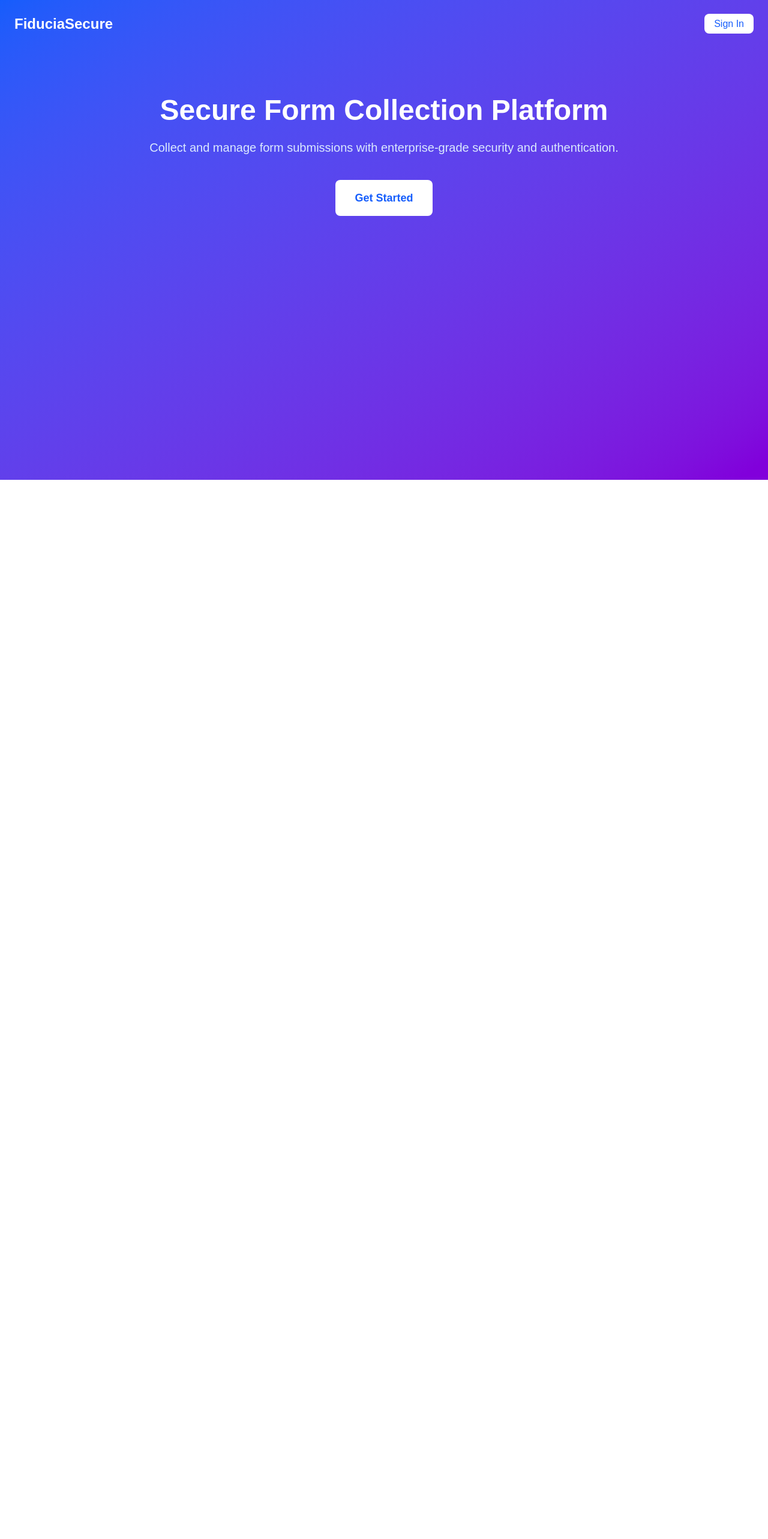
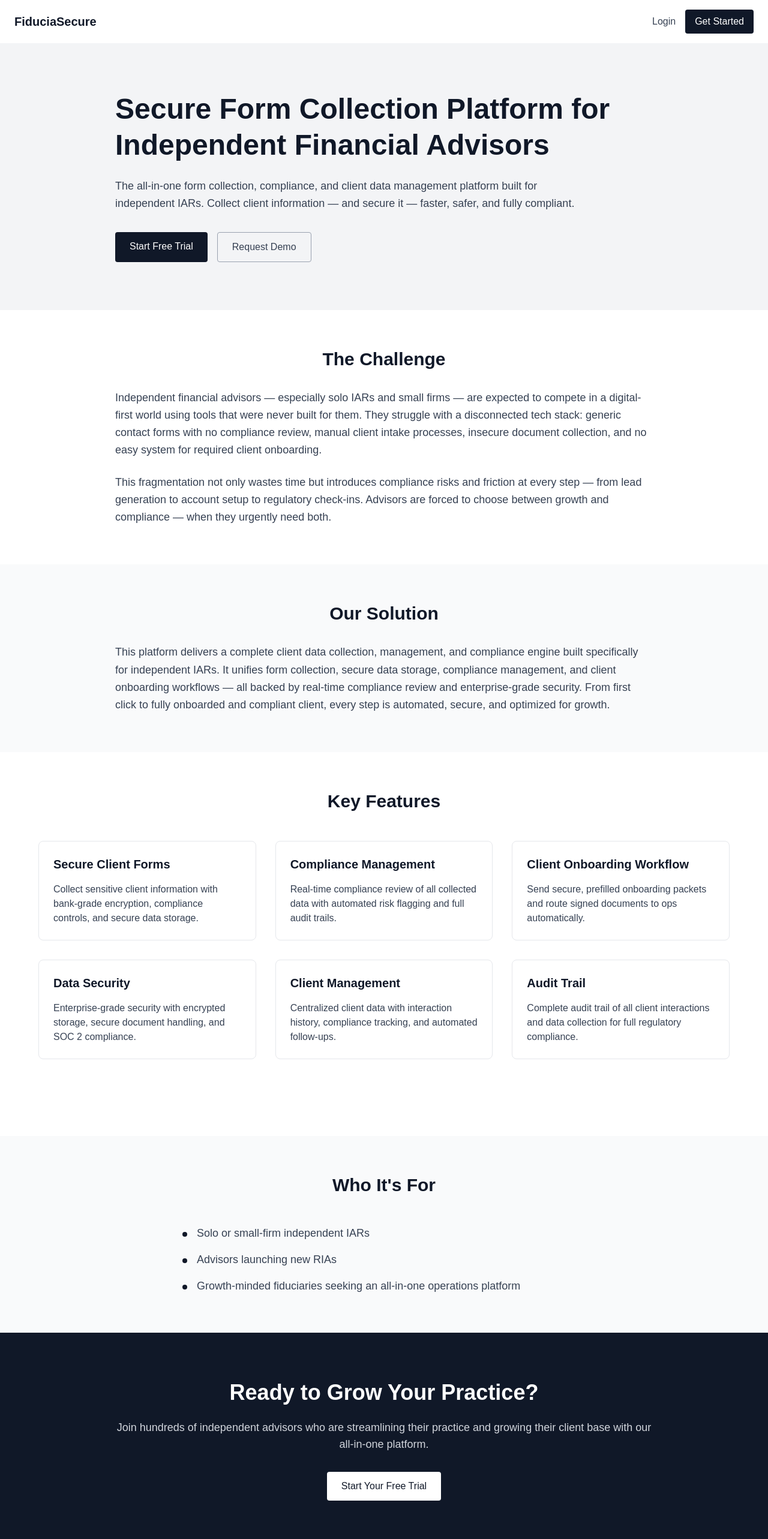
Before and after one commit to curtiss18/fiduciasecure, a Next.js app: page / in a window 1280 px wide. Shown: the top 2566 px of the page at 60% size. Before the commit the page ends 800 px from the top, so only its background shows below. Built offline with nearby package versions, Linux system fonts and the light colour scheme; no server answers.

Commit message:
Update Landing Page

```diff
--- a/src/app/page.tsx
+++ b/src/app/page.tsx
@@ -17,47 +17,215 @@ export default function Home() {
   }, [])
 
   return (
-    <div className="min-h-screen bg-gradient-to-br from-blue-600 to-purple-700">
-      <nav className="p-6">
+    <div className="min-h-screen bg-white">
+      {/* Navigation */}
+      <nav className="bg-white py-4 px-6">
         <div className="max-w-7xl mx-auto flex justify-between items-center">
-          <h1 className="text-2xl font-bold text-white">FiduciaSecure</h1>
-          <div>
+          <div className="text-xl font-semibold text-gray-900">
+            FiduciaSecure
+          </div>
+          <div className="flex items-center space-x-4">
             {user ? (
               <Link
                 href="/dashboard"
-                className="bg-white text-blue-600 hover:bg-gray-100 px-4 py-2 rounded-lg font-medium"
+                className="bg-gray-900 text-white px-4 py-2 rounded font-medium hover:bg-gray-800 transition-colors"
               >
                 Dashboard
               </Link>
             ) : (
+              <>
                 <Link
                   href="/login"
-                className="bg-white text-blue-600 hover:bg-gray-100 px-4 py-2 rounded-lg font-medium"
+                  className="text-gray-700 hover:text-gray-900 font-medium"
                 >
-                Sign In
+                  Login
                 </Link>
+                <Link
+                  href="/login"
+                  className="bg-gray-900 text-white px-4 py-2 rounded font-medium hover:bg-gray-800 transition-colors"
+                >
+                  Get Started
+                </Link>
+              </>
             )}
           </div>
         </div>
       </nav>
 
-      <div className="max-w-4xl mx-auto px-6 py-20 text-center">
-        <h2 className="text-5xl font-bold text-white mb-6">
-          Secure Form Collection Platform
+      {/* Hero Section */}
+      <section className="bg-gray-100 py-20 px-6">
+        <div className="max-w-4xl mx-auto">
+          <h1 className="text-5xl font-bold text-gray-900 mb-6 leading-tight">
+            Secure Form Collection Platform for Independent Financial Advisors
+          </h1>
+          <p className="text-lg text-gray-700 mb-8 leading-relaxed max-w-3xl">
+            The all-in-one form collection, compliance, and client data management platform
+            built for independent IARs. Collect client information — and secure it — faster,
+            safer, and fully compliant.
+          </p>
+
+          {!user && (
+            <div className="flex space-x-4">
+              <Link
+                href="/login"
+                className="bg-gray-900 text-white px-6 py-3 rounded font-medium hover:bg-gray-800 transition-colors"
+              >
+                Start Free Trial
+              </Link>
+              <Link
+                href="/login"
+                className="border border-gray-400 text-gray-700 px-6 py-3 rounded font-medium hover:bg-gray-50 transition-colors"
+              >
+                Request Demo
+              </Link>
+            </div>
+          )}
+        </div>
+      </section>
+      {/* The Challenge */}
+      <section className="py-16 px-6">
+        <div className="max-w-4xl mx-auto">
+          <h2 className="text-3xl font-bold text-gray-900 mb-8 text-center">
+            The Challenge
           </h2>
-        <p className="text-xl text-blue-100 mb-10">
-          Collect and manage form submissions with enterprise-grade security and authentication.
+          <p className="text-lg text-gray-700 mb-6 leading-relaxed">
+            Independent financial advisors — especially solo IARs and small firms — are expected to compete in a
+            digital-first world using tools that were never built for them. They struggle with a disconnected tech stack:
+            generic contact forms with no compliance review, manual client intake processes, insecure document collection,
+            and no easy system for required client onboarding.
+          </p>
+          <p className="text-lg text-gray-700 leading-relaxed">
+            This fragmentation not only wastes time but introduces compliance risks and friction at every step —
+            from lead generation to account setup to regulatory check-ins. Advisors are forced to choose between growth
+            and compliance — when they urgently need both.
+          </p>
+        </div>
+      </section>
+
+      {/* Our Solution */}
+      <section className="py-16 px-6 bg-gray-50">
+        <div className="max-w-4xl mx-auto">
+          <h2 className="text-3xl font-bold text-gray-900 mb-8 text-center">
+            Our Solution
+          </h2>
+          <p className="text-lg text-gray-700 leading-relaxed">
+            This platform delivers a complete client data collection, management, and compliance engine built specifically
+            for independent IARs. It unifies form collection, secure data storage, compliance management, and client
+            onboarding workflows — all backed by real-time compliance review and enterprise-grade security. From first click
+            to fully onboarded and compliant client, every step is automated, secure, and optimized for growth.
+          </p>
+        </div>
+      </section>
+
+      {/* Key Features */}
+      <section className="py-16 px-6">
+        <div className="max-w-6xl mx-auto">
+          <h2 className="text-3xl font-bold text-gray-900 mb-12 text-center">
+            Key Features
+          </h2>
+
+          <div className="grid md:grid-cols-3 gap-8 mb-16">
+            <div className="border border-gray-200 rounded-lg p-6">
+              <h3 className="text-xl font-semibold text-gray-900 mb-4">Secure Client Forms</h3>
+              <p className="text-gray-700">
+                Collect sensitive client information with bank-grade encryption, compliance controls, and secure data storage.
+              </p>
+            </div>
+
+            <div className="border border-gray-200 rounded-lg p-6">
+              <h3 className="text-xl font-semibold text-gray-900 mb-4">Compliance Management</h3>
+              <p className="text-gray-700">
+                Real-time compliance review of all collected data with automated risk flagging and full audit trails.
+              </p>
+            </div>
+
+            <div className="border border-gray-200 rounded-lg p-6">
+              <h3 className="text-xl font-semibold text-gray-900 mb-4">Client Onboarding Workflow</h3>
+              <p className="text-gray-700">
+                Send secure, prefilled onboarding packets and route signed documents to ops automatically.
+              </p>
+            </div>
+            <div className="border border-gray-200 rounded-lg p-6">
+              <h3 className="text-xl font-semibold text-gray-900 mb-4">Data Security</h3>
+              <p className="text-gray-700">
+                Enterprise-grade security with encrypted storage, secure document handling, and SOC 2 compliance.
+              </p>
+            </div>
+
+            <div className="border border-gray-200 rounded-lg p-6">
+              <h3 className="text-xl font-semibold text-gray-900 mb-4">Client Management</h3>
+              <p className="text-gray-700">
+                Centralized client data with interaction history, compliance tracking, and automated follow-ups.
+              </p>
+            </div>
+
+            <div className="border border-gray-200 rounded-lg p-6">
+              <h3 className="text-xl font-semibold text-gray-900 mb-4">Audit Trail</h3>
+              <p className="text-gray-700">
+                Complete audit trail of all client interactions and data collection for full regulatory compliance.
+              </p>
+            </div>
+          </div>
+        </div>
+      </section>
+
+      {/* Who It's For */}
+      <section className="py-16 px-6 bg-gray-50">
+        <div className="max-w-4xl mx-auto text-center">
+          <h2 className="text-3xl font-bold text-gray-900 mb-12">
+            Who It's For
+          </h2>
+
+          <div className="text-left max-w-2xl mx-auto space-y-4">
+            <div className="flex items-start">
+              <div className="w-2 h-2 bg-gray-900 rounded-full mt-3 mr-4 flex-shrink-0"></div>
+              <p className="text-lg text-gray-700">Solo or small-firm independent IARs</p>
+            </div>
+            <div className="flex items-start">
+              <div className="w-2 h-2 bg-gray-900 rounded-full mt-3 mr-4 flex-shrink-0"></div>
+              <p className="text-lg text-gray-700">Advisors launching new RIAs</p>
+            </div>
+            <div className="flex items-start">
+              <div className="w-2 h-2 bg-gray-900 rounded-full mt-3 mr-4 flex-shrink-0"></div>
+              <p className="text-lg text-gray-700">Growth-minded fiduciaries seeking an all-in-one operations platform</p>
+            </div>
+          </div>
+        </div>
+      </section>
+
+      {/* CTA Section */}
+      <section className="py-20 px-6 bg-gray-900">
+        <div className="max-w-4xl mx-auto text-center">
+          <h2 className="text-4xl font-bold text-white mb-6">
+            Ready to Grow Your Practice?
+          </h2>
+          <p className="text-lg text-gray-300 mb-8">
+            Join hundreds of independent advisors who are streamlining their practice
+            and growing their client base with our all-in-one platform.
           </p>
 
           {!user && (
             <Link
               href="/login"
-            className="bg-white text-blue-600 hover:bg-gray-100 px-8 py-4 rounded-lg text-lg font-semibold inline-block"
+              className="bg-white text-gray-900 px-6 py-3 rounded font-medium hover:bg-gray-100 transition-colors inline-block"
             >
-            Get Started
+              Start Your Free Trial
             </Link>
           )}
         </div>
+      </section>
+
+      {/* Footer */}
+      <footer className="bg-white py-8 px-6 border-t border-gray-200">
+        <div className="max-w-6xl mx-auto flex justify-between items-center">
+          <div className="text-lg font-semibold text-gray-900">
+            FiduciaSecure
+          </div>
+          <div className="text-sm text-gray-500">
+            © 2025 FiduciaSecure. All rights reserved.
+          </div>
+        </div>
+      </footer>
     </div>
   )
 }
```
Lines whose indentation alone changed are shown as unchanged.
